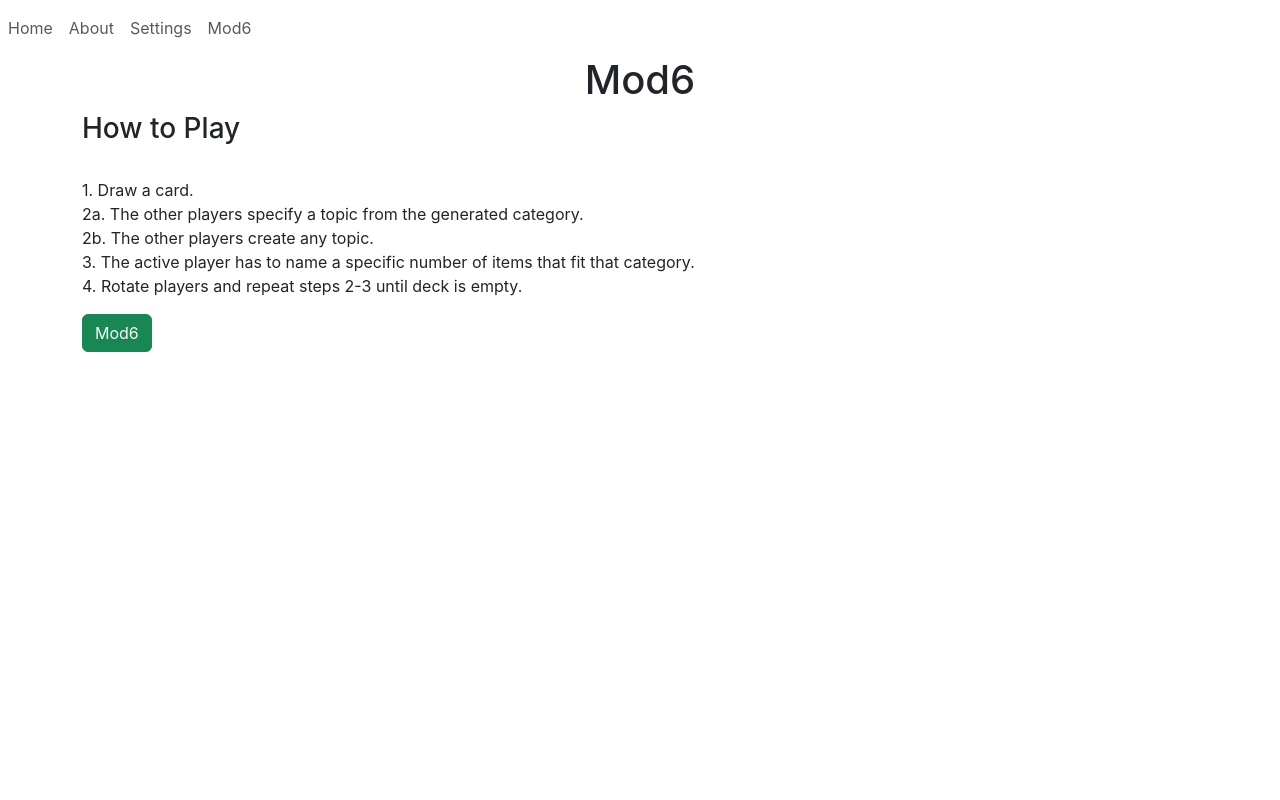
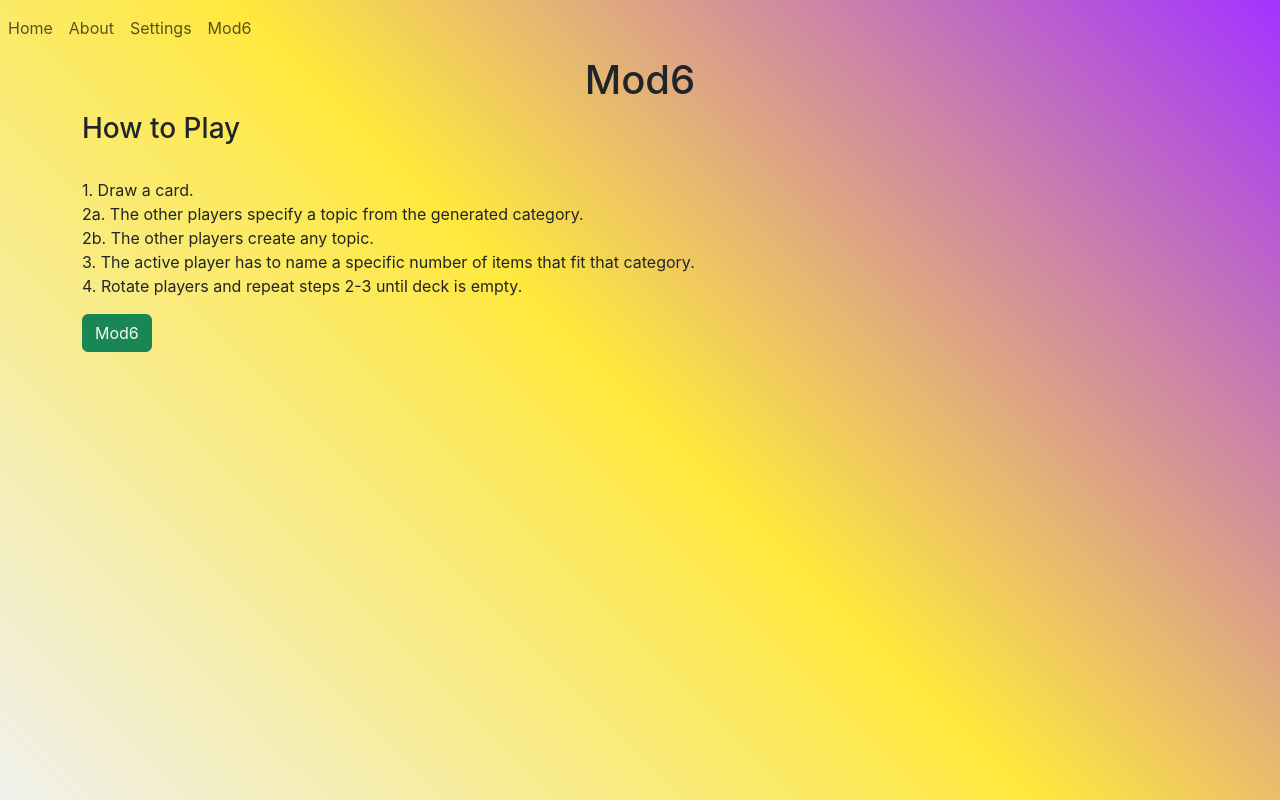
Before and after one commit to johny-chongy/mod6, a React (Create React App) app: page / in a window 1280 px wide. Built offline with nearby package versions, Linux system fonts and the light colour scheme.

Commit message:
gradient background

```diff
--- a/src/GradientBackground.css
+++ b/src/GradientBackground.css
@@ -4,18 +4,21 @@
     position: absolute;
     top: 0;
     left: 0;
-    animation: gradientAnimation 10s ease infinite;
+    background: linear-gradient(45deg, #f0f0ed, #ffe83d, #a333ff);
     z-index: -1;
   }
 
   @keyframes gradientAnimation {
-    0% {
-      background: linear-gradient(45deg, #FFA63D, #FF3D77, #338AFF);
+    0%, 100% {
+      background: linear-gradient(45deg, #f0f0ed, #ffe83d, #a333ff);
+    }
+    25% {
+      background: linear-gradient(45deg,  #ffe83d, #a333ff, #f0f0ed);
     }
     50% {
-      background: linear-gradient(45deg, #338AFF, #FFA63D, #FF3D77);
+      background: linear-gradient(45deg, #a333ff, #f0f0ed, #ffe83d);
     }
-    100% {
-      background: linear-gradient(45deg, #FF3D77, #338AFF, #FFA63D);
+    75% {
+      background: linear-gradient(45deg ,#f0f0ed, #ffe83d, #a333ff);
     }
   }
--- /dev/null
+++ b/src/Settings.css
@@ -0,0 +1,3 @@
+.Settings {
+    background: transparent;
+}
--- a/src/Settings.tsx
+++ b/src/Settings.tsx
@@ -7,6 +7,7 @@ import CloseButton from 'react-bootstrap/CloseButton';
 import { Link } from 'react-router-dom';
 import Row from 'react-bootstrap/Row';
 import SettingInput from './SettingInput';
+import './Settings.css';
 
 /** Component for setting up the Game
  *
--- a/src/index.tsx
+++ b/src/index.tsx
@@ -5,6 +5,7 @@ import ReactDOM from 'react-dom/client';
 import './index.css';
 import App from './App';
 import reportWebVitals from './reportWebVitals';
+import GradientBackground from "./GradientBackground";
 
 
 const root = ReactDOM.createRoot(
@@ -12,6 +13,7 @@ const root = ReactDOM.createRoot(
 );
 root.render(
   <React.StrictMode>
+    <GradientBackground />
     <App />
   </React.StrictMode>
 );
```
Also changed, not shown: src/App.tsx (+5 -4 lines).
